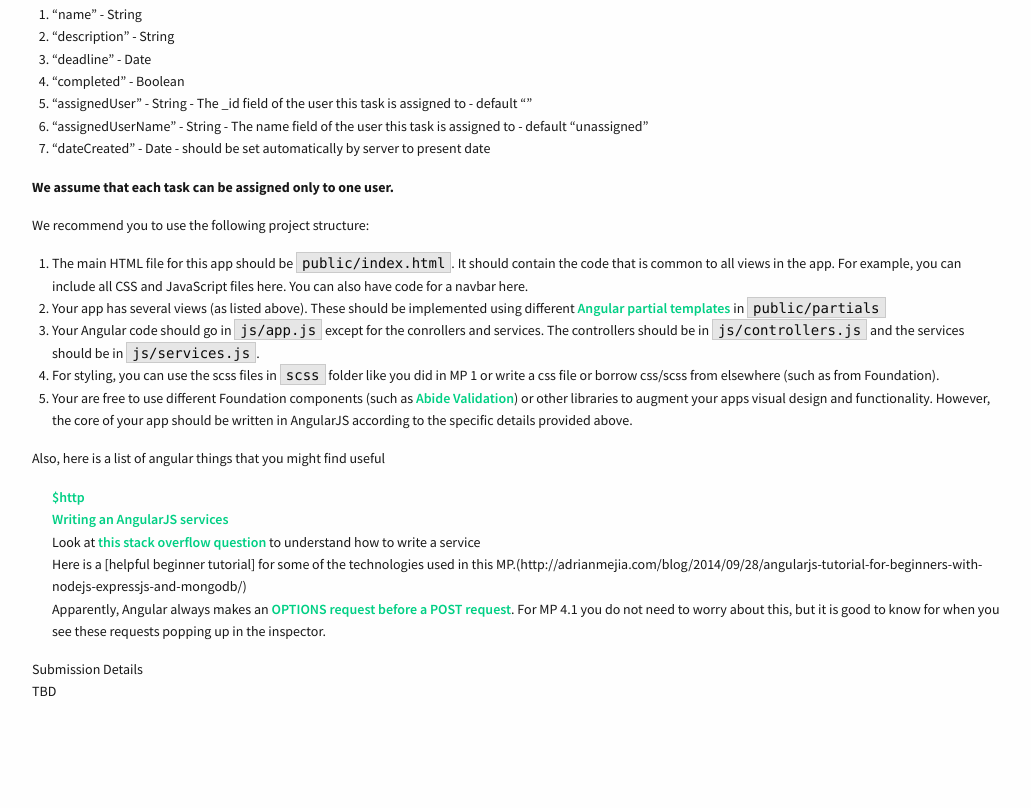
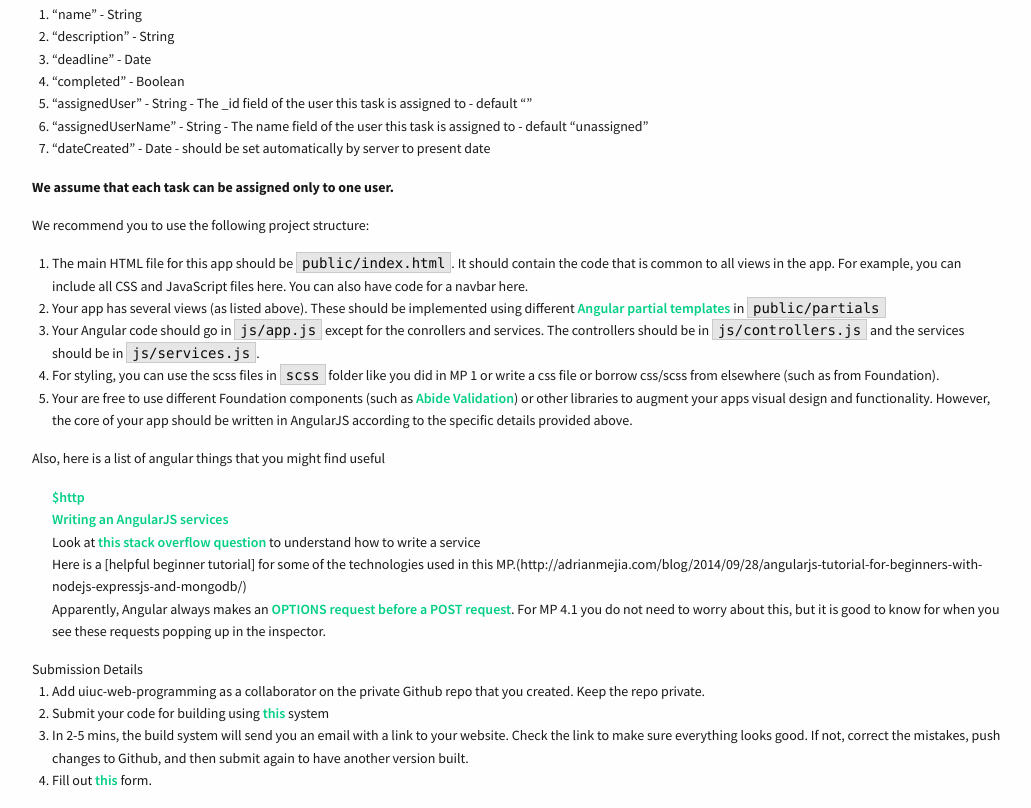
Before and after one commit to gouthamp900/su17, a website: page labs/MP-3/index.html in a window 1280 px wide. Shown: the part 3246-4054 px from the top of the page, without its empty margins (123-1154 px from the left). Before the commit the page ends 3964 px from the top, so only its background shows below. Drawn offline with nearby package versions, Linux system fonts and the light colour scheme; files whose address does not match are found by name.

Commit message:
updated mp3 with submission details

```diff
--- a/labs/MP-3/index.html
+++ b/labs/MP-3/index.html
@@ -316,7 +316,12 @@ http://www.uiucwp.com:4000/api/users?sort={"name": 1}&amp;skip=60&amp;limit=20
 </ul>
 
 <div class="section-heading"> Submission Details </div>
-<p> TBD </p>
+<ol>
+	  <li> Add uiuc-web-programming as a collaborator on the private Github repo that you created. Keep the repo private.</li>
+	  <li> Submit your code for building using <a href="http://uiucwp.com/#/submit">this</a> system </li>
+	<li> In 2-5 mins, the build system will send you an email with a link to your website. Check the link to make sure everything looks good. If not, correct the mistakes, push changes to Github, and then submit again to have another version built. </li>
+<li> Fill out <a href="https://docs.google.com/forms/d/e/1FAIpQLScxeKwbEdlwGpesFLKWi6AV9qTcx6WTs2EgdLrPToUgW1CkoQ/viewform">this </a> form. </li>
+<ol>
 
 
 
```
